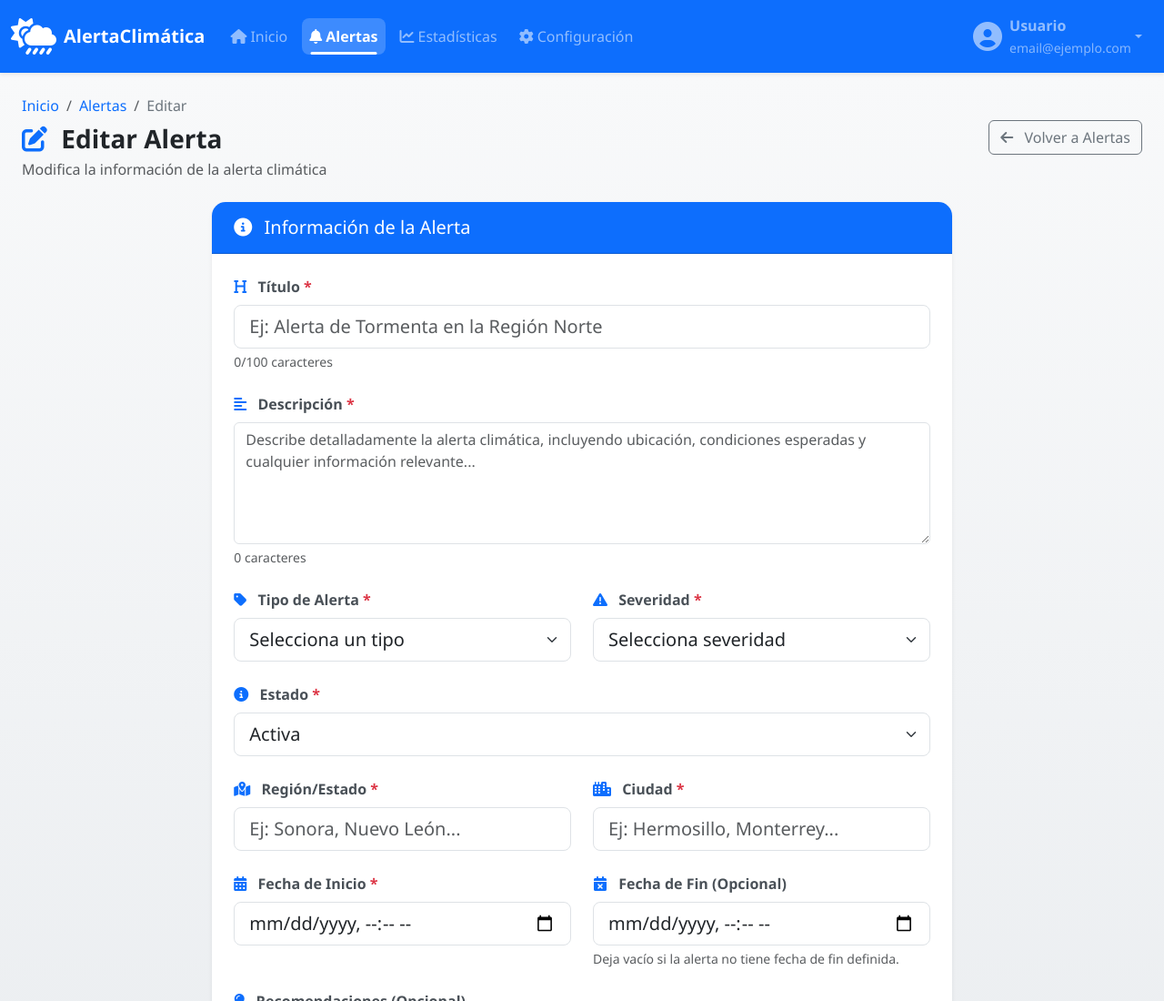
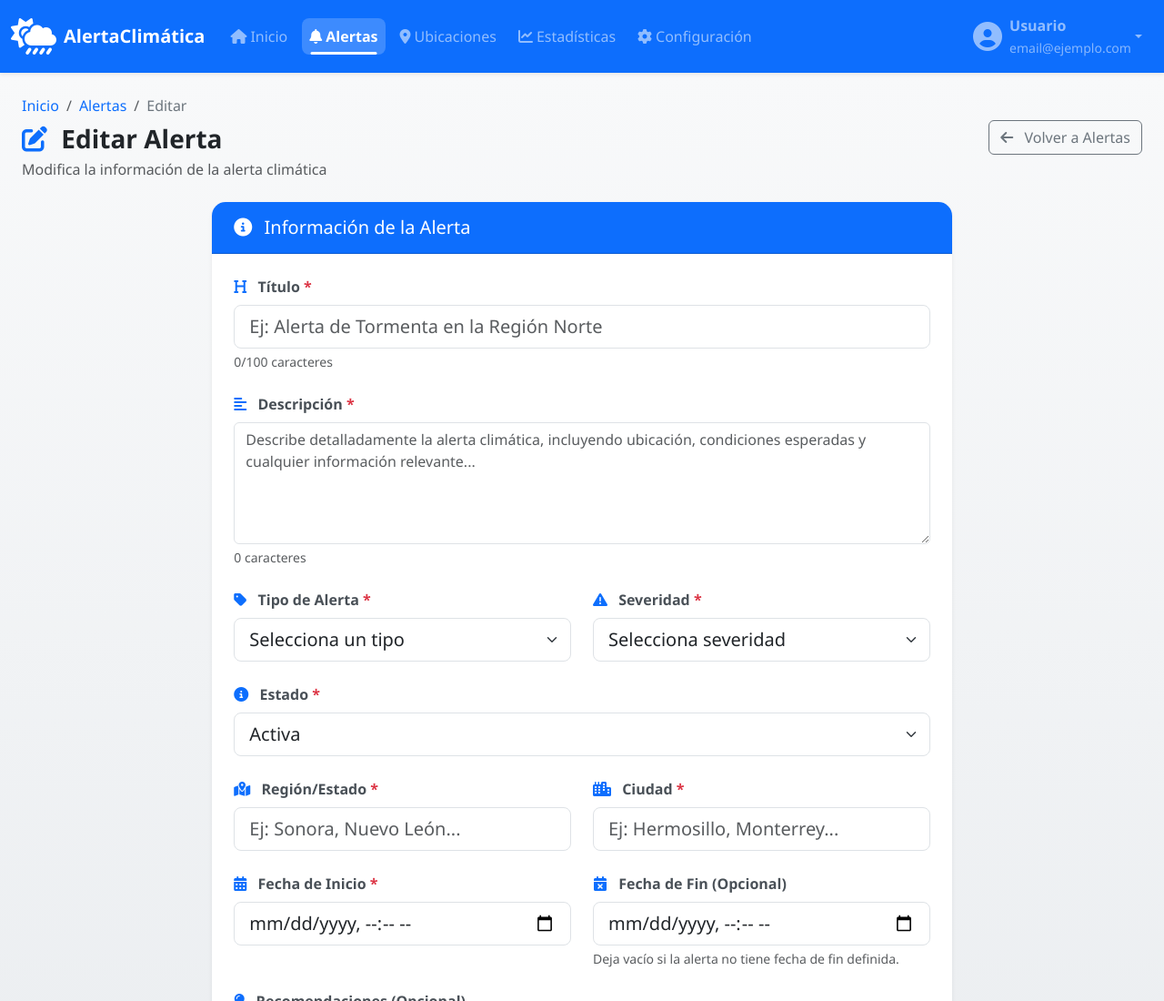
Before and after one commit to josevalenzuela87/Alerta_Climatica, a website: page views/alerts/edit.html in a window 1280 px wide. Shown: the top 1100 px of the page at 91% size. Drawn offline with nearby package versions, Linux system fonts and the light colour scheme.

Commit message:
refactor: agregar enlace a ubicaciones en navbar de todas las vistas
- Actualizar navbar en dashboard, listas y formularios de alertas
- Mantener consistencia de navegaciÃ³n en toda la aplicaciÃ³n

```diff
--- a/views/alerts/edit.html
+++ b/views/alerts/edit.html
@@ -42,6 +42,11 @@
                     <li class="nav-item">
                         <a class="nav-link active" href="list.html">
                             <i class="fas fa-bell me-1"></i>Alertas
+                        </a>
+                    </li>
+                    <li class="nav-item">
+                        <a class="nav-link" href="../locations/list.html">
+                            <i class="fas fa-map-marker-alt me-1"></i>Ubicaciones
                         </a>
                     </li>
                     <li class="nav-item">
```
Also changed, not shown: views/alerts/create.html (+5 -0 lines), views/alerts/detail.html (+5 -0 lines), views/alerts/list.html (+5 -0 lines), views/dashboard.html (+6 -0 lines).
